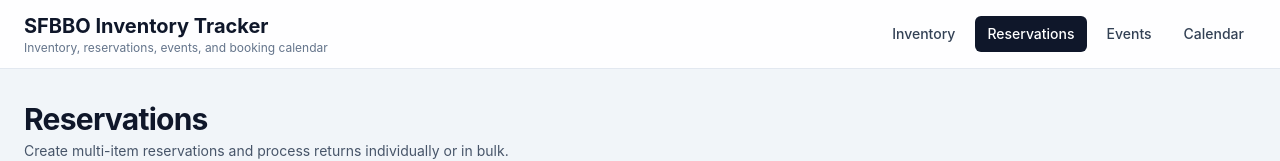
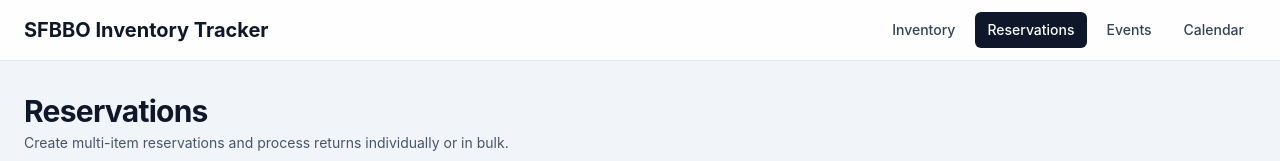
Before and after one commit to karangattu/sfbbo-inventory-tracking, a Next.js app: page /reservations in a window 1280 px wide. Shown: the top 161 px of the page. Built offline with nearby package versions, Linux system fonts and the light colour scheme; no server answers; the database is empty.

Commit message:
Remove subtitle from Navigation header
Remove the small descriptive <p> element from components/Navigation.tsx that read 'Inventory, reservations, events, and booking calendar' to simplify the header UI and reduce visual clutter.

```diff
--- a/components/Navigation.tsx
+++ b/components/Navigation.tsx
@@ -15,7 +15,6 @@ export default function Navigation() {
           <Link href="/" className="text-xl font-bold text-slate-900">
             SFBBO Inventory Tracker
           </Link>
-          <p className="text-xs text-slate-500">Inventory, reservations, events, and booking calendar</p>
         </div>
 
         <div className="flex flex-wrap items-center gap-2">
```
